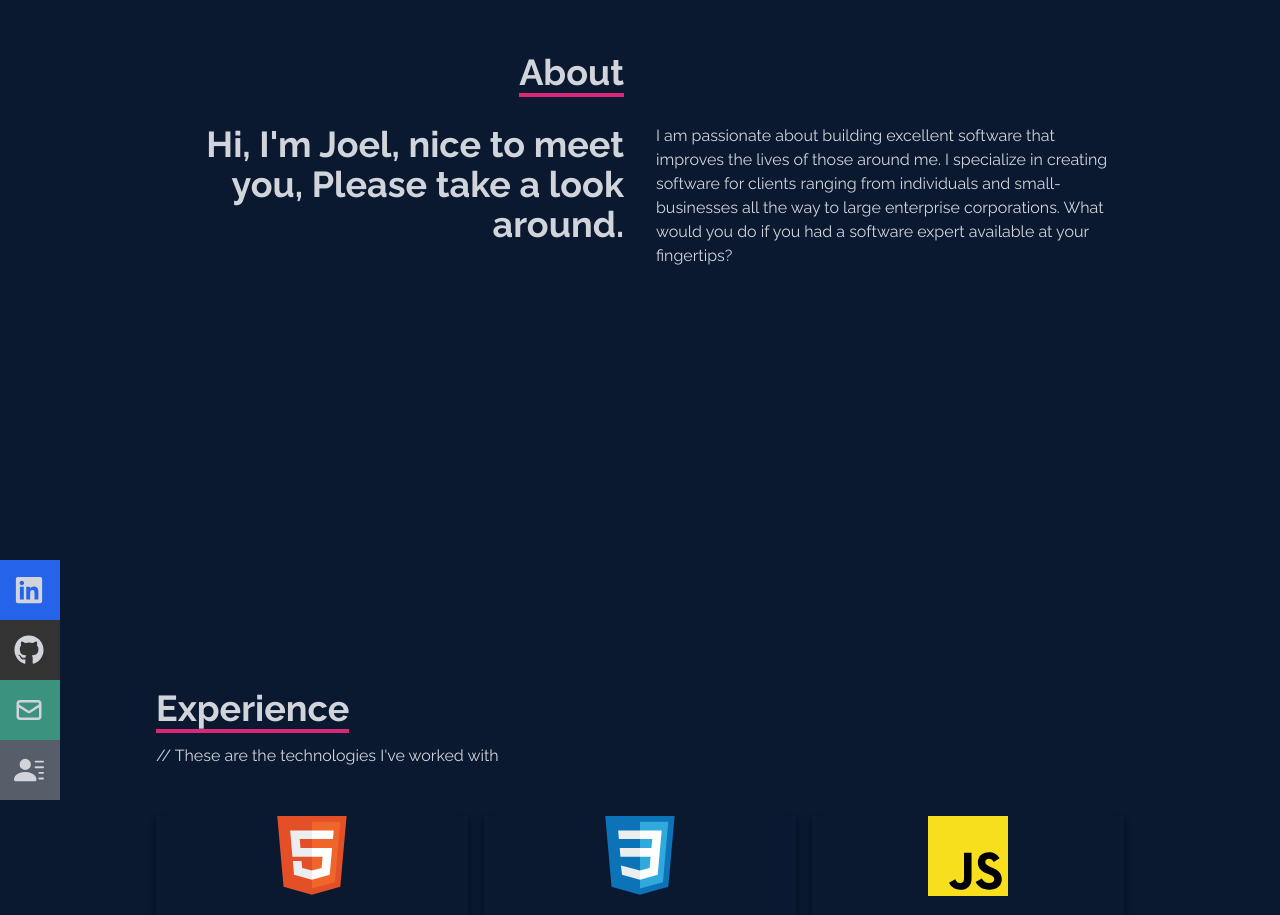
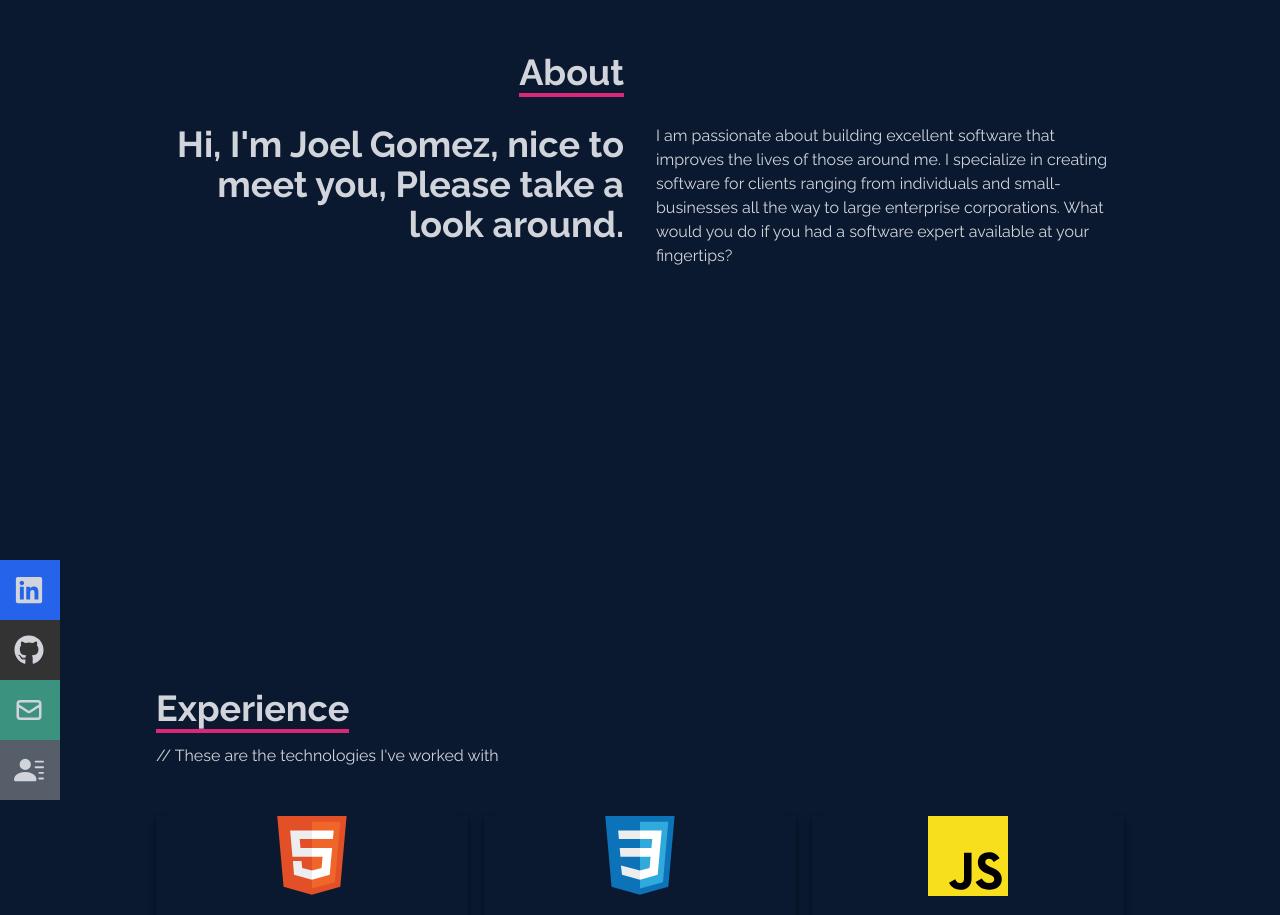
Before and after one commit to joelgdeveloper/MyPortfolio, a React (Vite) app: page / in a window 1280 px wide. Shown: the part 1040-1955 px from the top of the page. Built offline with nearby package versions, Linux system fonts and the light colour scheme.

Commit message:
modificacion de texto

```diff
--- a/src/components/About.jsx
+++ b/src/components/About.jsx
@@ -12,7 +12,7 @@ const About = () => {
         </div>
         <div className='max-w-[1000px] w-full grid sm:grid-cols-2 gap-8 px-4'>
           <div className='sm:text-right text-4xl font-bold'>
-            <p>Hi, I'm Joel, nice to meet you, Please take a look around.</p>
+            <p>Hi, I'm Joel Gomez, nice to meet you, Please take a look around.</p>
           </div>
           <div className=''>
             <p>
```
